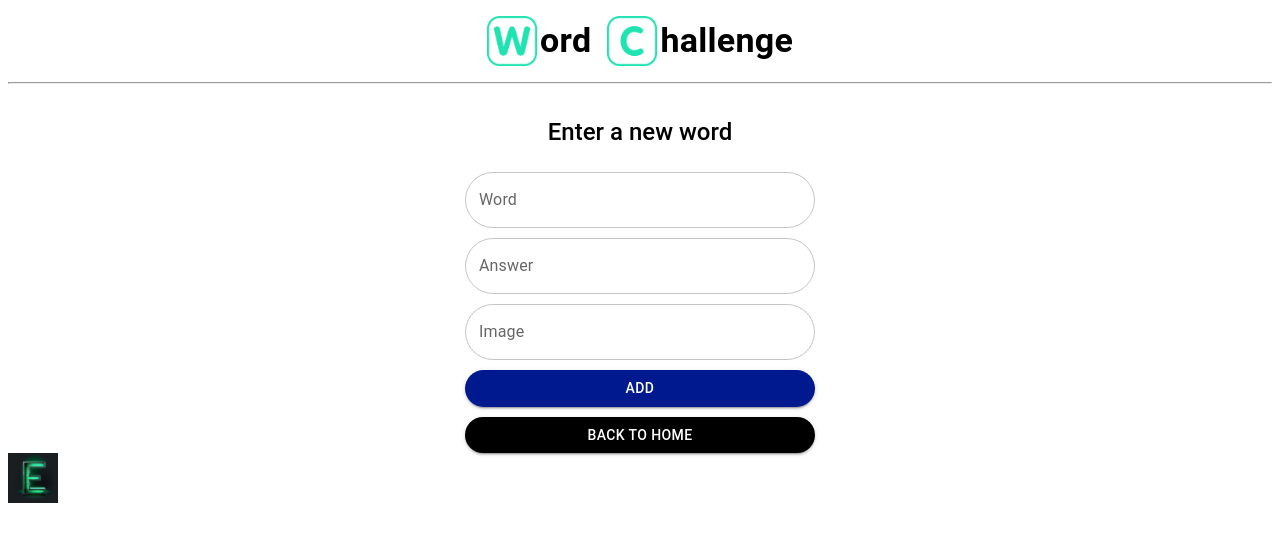
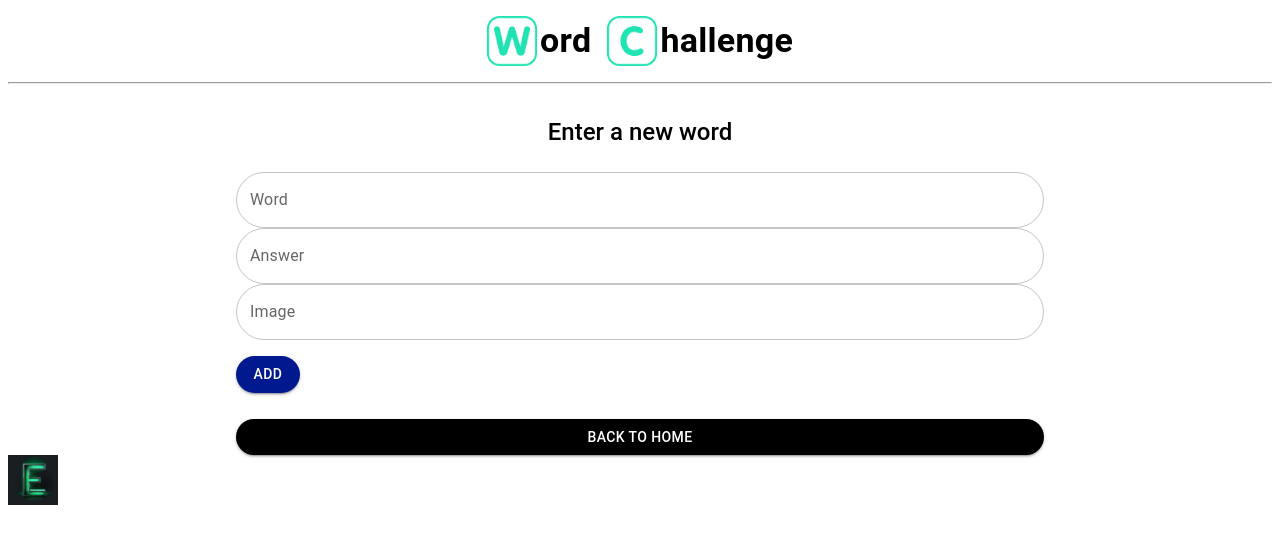
Before and after one commit to emre15900/word-challenge, a Next.js app in the folder client/: page /add-new-word in a window 1280 px wide. Shown: the top 544 px of the page. Built offline with nearby package versions, Linux system fonts and the light colour scheme.

Commit message:
formik, yup, react-statics

```diff
--- /dev/null
+++ b/client/global.d.ts
@@ -0,0 +1 @@
+declare module 'hoist-non-react-statics';
--- a/client/package.json
+++ b/client/package.json
@@ -25,11 +25,12 @@
     "yup": "^1.4.0"
   },
   "devDependencies": {
+    "@types/hoist-non-react-statics": "^3.3.5",
     "@types/node": "^20",
     "@types/react": "^18",
     "@types/react-dom": "^18",
     "eslint": "^8",
     "eslint-config-next": "14.0.4",
-    "typescript": "^5"
+    "typescript": "^5.5.4"
   }
 }
--- a/client/src/pages/add-new-word.tsx
+++ b/client/src/pages/add-new-word.tsx
@@ -1,38 +1,53 @@
-import React, { useState } from "react";
+import React from "react";
 import { TextField, Grid, Typography, Button } from "@mui/material";
 import axios from "axios";
 import { useRouter } from "next/router";
 import { toast, ToastContainer } from "react-toastify";
 import "react-toastify/dist/ReactToastify.css";
 import Link from "next/link";
+import { Formik, Form, Field, FormikHelpers } from "formik";
+import * as Yup from "yup";
+
+// Form values type
+interface FormValues {
+  word: string;
+  answer: string;
+  image: string;
+}
+
+// Form validation schema
+const validationSchema = Yup.object().shape({
+  word: Yup.string().required("Word is required"),
+  answer: Yup.string().required("Answer is required"),
+  image: Yup.string()
+    // .url("Invalid URL format")
+    .matches(
+      /\.(jpeg|jpg|gif|png|webp)$/,
+      "Image must have a valid file extension (.jpg, .jpeg, .gif, .png, .webp)"
+    )
+    .required("Image URL is required"),
+});
 
 function AddNewWord() {
-  const [word, setWord] = useState("");
-  const [answer, setAnswer] = useState("");
-  const [image, setImage] = useState("");
   const router = useRouter();
 
-  const handleAddWord = async () => {
-    if (!word || !answer || !image) {
-      toast.error("Please fill in all fields.");
-      return;
-    }
-
+  const handleAddWord = async (
+    values: FormValues,
+    { resetForm }: FormikHelpers<FormValues>
+  ) => {
     try {
       const response = await axios.post(
         `${process.env.NEXT_PUBLIC_API_URL}/words`,
         {
-          word: word,
-          answer: answer,
-          image: image,
+          word: values.word,
+          answer: values.answer,
+          image: values.image,
         }
       );
 
       if (response.status === 201) {
-        setWord("");
-        setAnswer("");
-        setImage("");
         toast.success("Word added successfully!");
+        resetForm();
 
         setTimeout(() => {
           router.push("/");
@@ -95,39 +110,52 @@ function AddNewWord() {
             minWidth: 350,
           }}
         >
-          <TextField
+          <Formik
+            initialValues={{ word: "", answer: "", image: "" }}
+            validationSchema={validationSchema}
+            onSubmit={handleAddWord}
+          >
+            {({ errors, touched }) => (
+              <Form>
+                <Field
+                  as={TextField}
                   fullWidth
                   id="word"
+                  name="word"
                   label="Word"
                   variant="outlined"
-            value={word}
-            onChange={(e) => setWord(e.target.value)}
+                  error={touched.word && Boolean(errors.word)}
+                  helperText={touched.word && errors.word}
                   sx={{
                     "& .MuiOutlinedInput-root": {
                       borderRadius: "30px !important",
                     },
                   }}
                 />
-          <TextField
+                <Field
+                  as={TextField}
                   fullWidth
                   id="answer"
+                  name="answer"
                   label="Answer"
                   variant="outlined"
-            value={answer}
-            onChange={(e) => setAnswer(e.target.value)}
+                  error={touched.answer && Boolean(errors.answer)}
+                  helperText={touched.answer && errors.answer}
                   sx={{
                     "& .MuiOutlinedInput-root": {
                       borderRadius: "30px !important",
                     },
                   }}
                 />
-          <TextField
+                <Field
+                  as={TextField}
                   fullWidth
                   id="image"
+                  name="image"
                   label="Image"
                   variant="outlined"
-            value={image}
-            onChange={(e) => setImage(e.target.value)}
+                  error={touched.image && Boolean(errors.image)}
+                  helperText={touched.image && errors.image}
                   sx={{
                     "& .MuiOutlinedInput-root": {
                       borderRadius: "30px !important",
@@ -137,17 +165,20 @@ function AddNewWord() {
                 <Button
                   type="submit"
                   variant="contained"
-            onClick={handleAddWord}
                   sx={{
                     borderRadius: "30px",
                     backgroundColor: "#00198f",
                     "&:hover": {
                       backgroundColor: "#062cdf",
                     },
+                    mt: 2,
                   }}
                 >
                   Add
                 </Button>
+              </Form>
+            )}
+          </Formik>
           <Link href="/" style={{ textDecoration: "none" }}>
             <Grid>
               <Button
@@ -163,6 +194,7 @@ function AddNewWord() {
                   "&:hover": {
                     backgroundColor: "#313131",
                   },
+                  mt: 2,
                 }}
               >
                 Back to Home
--- a/client/tsconfig.json
+++ b/client/tsconfig.json
@@ -14,6 +14,7 @@
     "isolatedModules": true,
     "jsx": "preserve",
     "incremental": true,
+    "types": ["node", "hoist-non-react-statics"],
     "plugins": [
       {
         "name": "next"
```
Also changed, not shown: 2 other files (tests, documents, lock files or other folders). Lines whose indentation alone changed are shown as unchanged.
